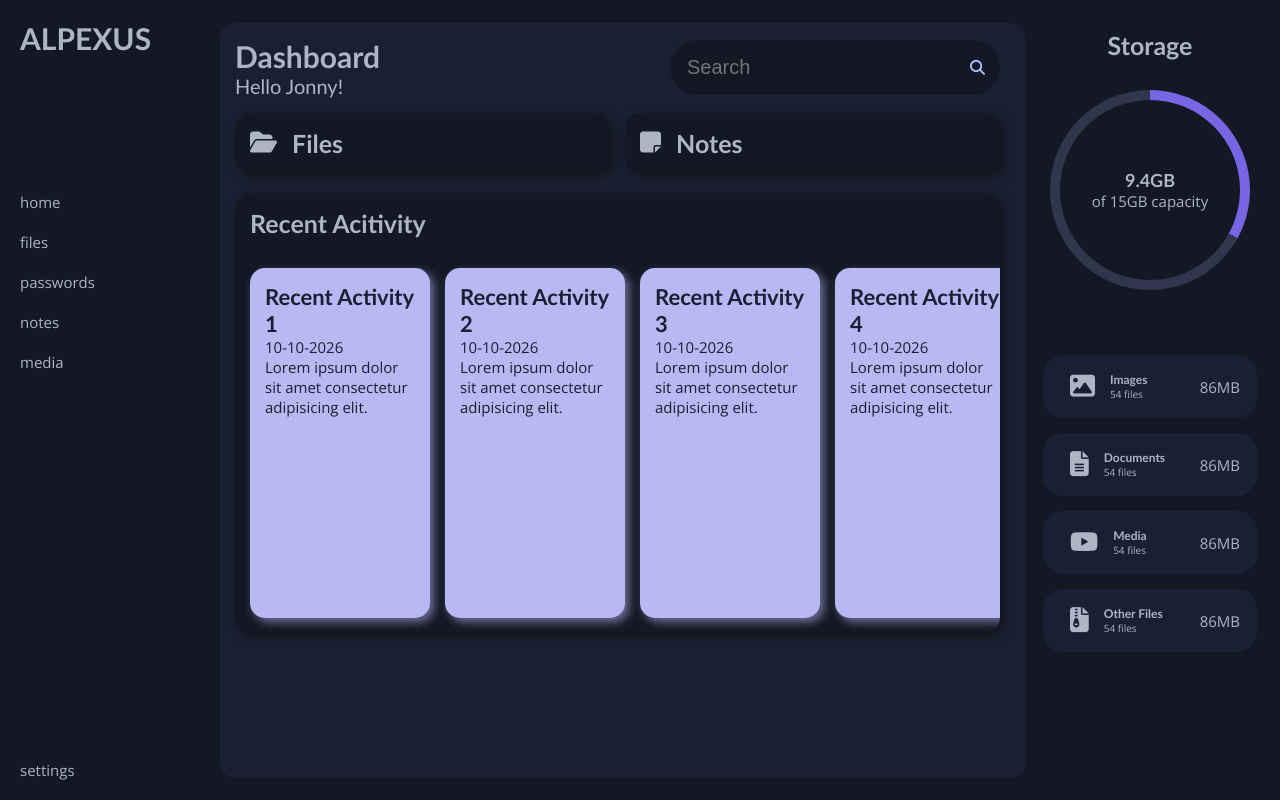
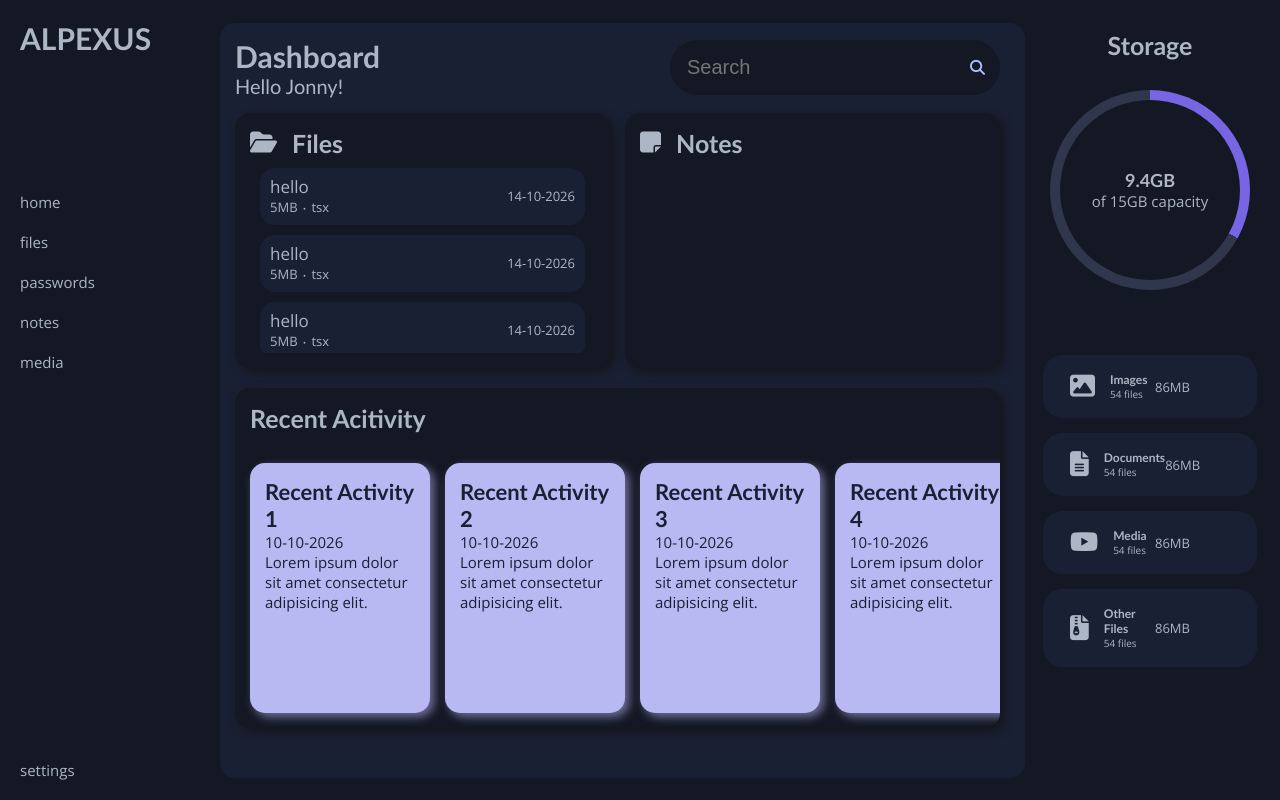
Before and after one commit to jona-mtw/alpexus, a React (Vite) app in the folder frontend/: page / in a window 1280 px wide. Built offline with nearby package versions, Linux system fonts and the light colour scheme; a web font is replaced by a local one.

Commit message:
files-section

```diff
--- /dev/null
+++ b/frontend/src/pages/components/file.css
@@ -0,0 +1,33 @@
+.individual-file {
+	display: flex;
+	margin: 10px;
+	background: var(--bg);
+	border-radius: 15px;
+	padding: 7px;
+	padding-left: 10px;
+	padding-right: 10px;
+}
+
+.individual-file-left-wrapper {
+	flex-direction: column;
+}
+
+.individual-file-left-wrapper-bottom {
+	display: flex;
+	gap: 5px;
+}
+
+.file-name, .file-size, .file-type, .file-date {
+	flex: 1;
+	font-size: 13px;
+}
+
+.file-name {
+	font-size: 17px;
+}
+
+.file-date {
+	display: flex;
+	justify-content: end;
+	align-items: center;
+}
--- /dev/null
+++ b/frontend/src/pages/components/file.tsx
@@ -0,0 +1,21 @@
+import "./file.css";
+
+function File(props: { name: string; fileType: string; size: number; date: string }) {
+  return (
+    <>
+      <div className="individual-file">
+        <div className="individual-file-left-wrapper">
+          <p className="file-name">{props.name}</p>
+          <div className="individual-file-left-wrapper-bottom">
+            <p className="file-size">{props.size + "MB"}</p>
+            <p>·</p>
+            <p className="file-type">{props.fileType}</p>
+          </div>
+        </div>
+        <p className="file-date">{props.date}</p>
+      </div>
+    </>
+  );
+}
+
+export default File;
--- a/frontend/src/pages/home.css
+++ b/frontend/src/pages/home.css
@@ -44,7 +44,8 @@
 
 .recent-activity-list {
 	margin-top: 0px;
-	height: 350px;
+	height: calc((100vh - 350px) / 2);
+	min-height: 250px;
   overflow-x: auto;
   overflow-y: hidden;
 	display: flex;
@@ -70,12 +71,28 @@
 }
 
 .files-quick-access, .notes-quick-access {
+	height: calc((100vh - 350px) / 2);
+	max-height: 380px;
+	min-height: 250px;
 	padding: 15px;
 	flex: 1;
+	overflow-y: hidden;
+	flex-direction: column;
+	display: flex;
+	min-height: 0;
 	.panel-header {
+		display: flex;
+		align-items: center;
 		gap: 15px;
+		flex-shrink: 0;
 		h2 {
 			padding: 0;
 		}
 	}
 }
+
+.quick-access-files-list {
+	flex: 1;
+	min-height: 0;
+	overflow-y: auto;
+}
--- a/frontend/src/pages/home.tsx
+++ b/frontend/src/pages/home.tsx
@@ -1,6 +1,7 @@
 import "./home.css";
 import StorageContainer from "./components/storage-panel.tsx";
 import SearchBar from "./components/search-bar.tsx";
+import File from "./components/file.tsx";
 
 function RecentActivityPanel(props: { title: string; description: string; date: string; image: string }) {
   return (
@@ -17,7 +18,7 @@ function RecentActivityPanel(props: { title: string; description: string; date:
 function Home() {
   const QuickFiles = [];
   for (let i: number = 0; i < 5; i++) {
-    QuickFiles.push();
+    QuickFiles.push(<File name="hello" fileType="tsx" size={5} date="14-10-2026" />);
   }
 
   const Activities = [];
@@ -43,6 +44,7 @@ function Home() {
                 <i className="fa-solid fa-folder-open fa-xl"></i>
                 <h2>Files</h2>
               </div>
+              <div className="quick-access-files-list">{QuickFiles}</div>
             </div>
             <div className="notes-quick-access panel">
               <div className="panel-header">
```
